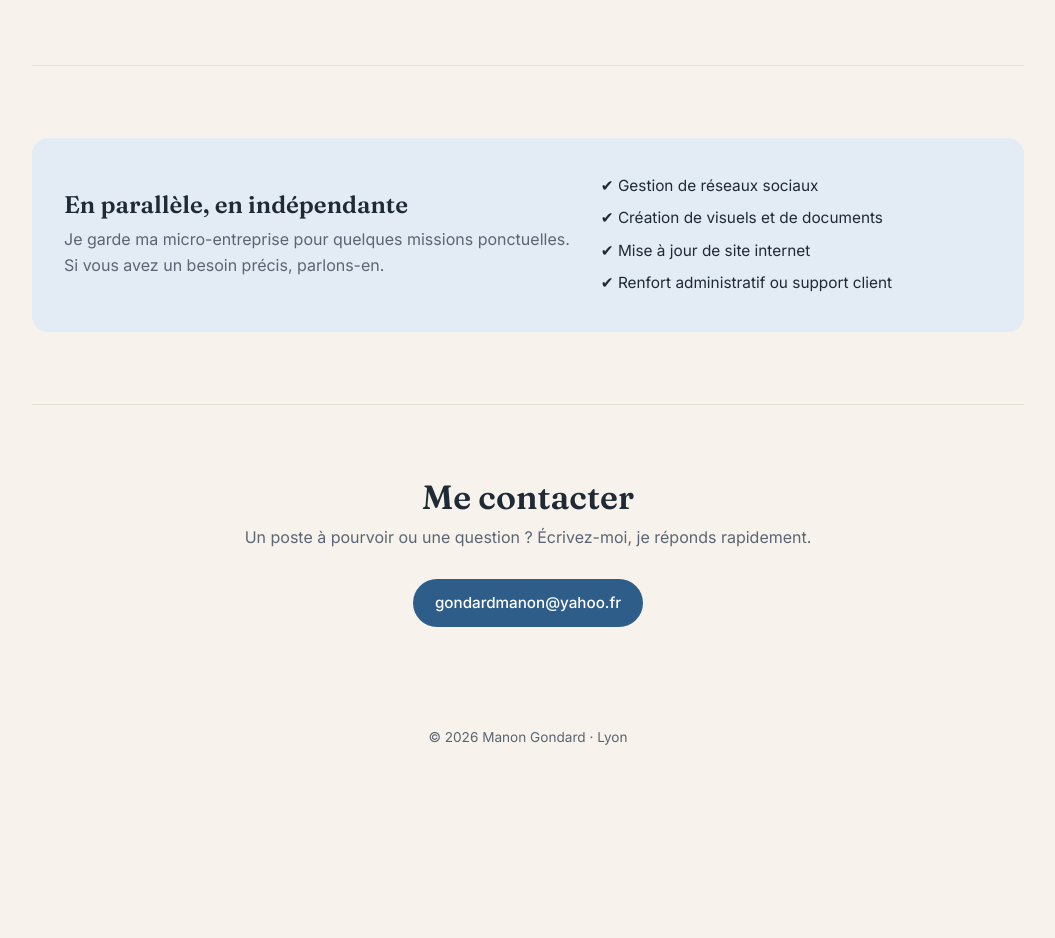
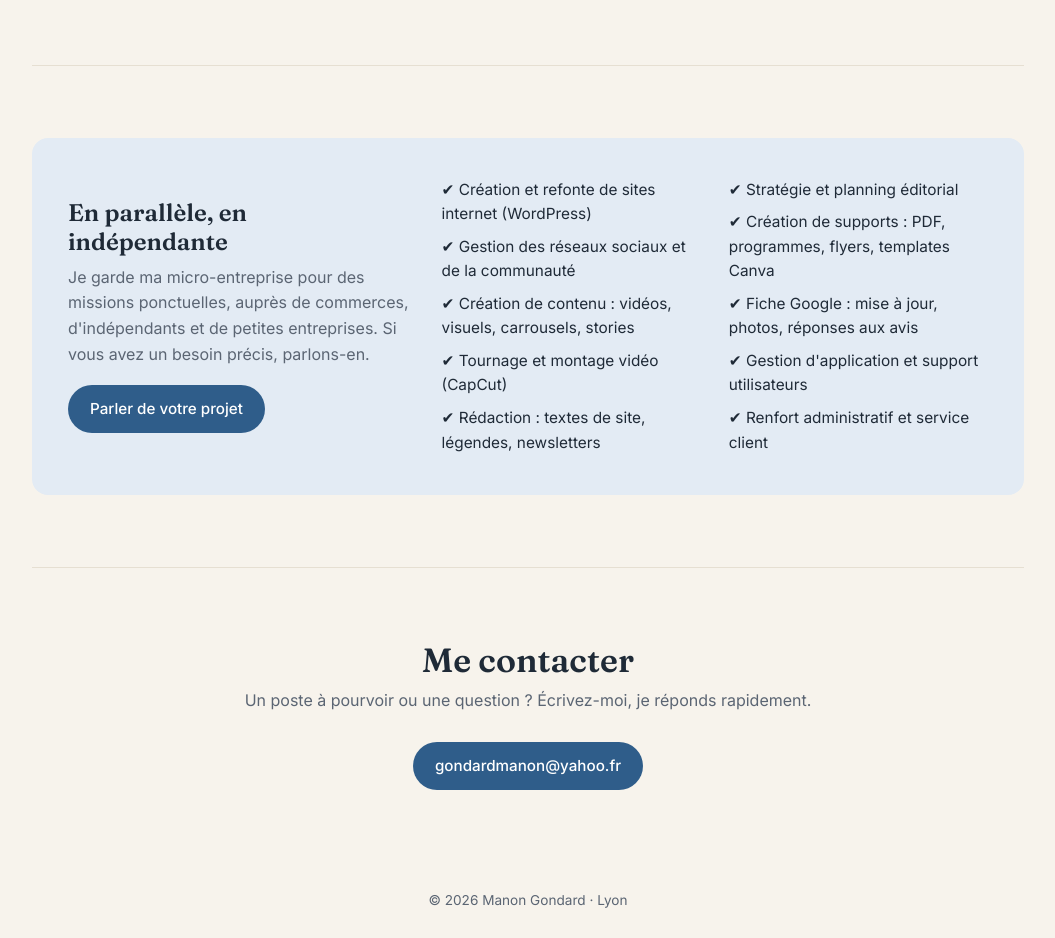
Before and after one commit to manongondard/manongondard.github.io, a plain HTML site: page index.html in a window 1280 px wide. Shown: the part 3520-4458 px from the top of the page, without its empty margins (112-1167 px from the left). Before the commit the page ends 4309 px from the top, so only its background shows below. Drawn offline with Linux system fonts and the light colour scheme.

Commit message:
Section indépendante : liste complète des services
Co-Authored-By: Claude Opus 5.5 <noreply@anthropic.com>
Claude-Session: https://claude.ai/code/session_01KW5oHxSixNGfR2HUA6M3hk

```diff
--- a/index.html
+++ b/index.html
@@ -97,7 +97,10 @@
   .tools .chip{font-size:.92rem;padding:7px 14px;background:var(--card)}
 
   /* Freelance */
-  .freelance{background:var(--accent-soft);border-radius:var(--radius);padding:32px;display:grid;grid-template-columns:1.3fr 1fr;gap:28px;align-items:center}
+  .freelance{background:var(--accent-soft);border-radius:var(--radius);padding:36px;display:grid;grid-template-columns:1fr 1.6fr;gap:32px;align-items:center}
+  .services{columns:2;column-gap:28px}
+  .services li{break-inside:avoid}
+  @media(max-width:760px){.services{columns:1}}
   .freelance h2{font-size:1.5rem}
   .freelance p{color:var(--muted)}
   .freelance ul{list-style:none}
@@ -314,13 +317,20 @@
     <div class="freelance">
       <div>
         <h2>En parallèle, en indépendante</h2>
-        <p>Je garde ma micro-entreprise pour quelques missions ponctuelles. Si vous avez un besoin précis, parlons-en.</p>
+        <p>Je garde ma micro-entreprise pour des missions ponctuelles, auprès de commerces, d'indépendants et de petites entreprises. Si vous avez un besoin précis, parlons-en.</p>
+        <a href="#contact" class="btn btn-main" style="margin-top:18px">Parler de votre projet</a>
       </div>
-      <ul>
-        <li>✔︎ Gestion de réseaux sociaux</li>
-        <li>✔︎ Création de visuels et de documents</li>
-        <li>✔︎ Mise à jour de site internet</li>
-        <li>✔︎ Renfort administratif ou support client</li>
+      <ul class="services">
+        <li>✔︎ Création et refonte de sites internet (WordPress)</li>
+        <li>✔︎ Gestion des réseaux sociaux et de la communauté</li>
+        <li>✔︎ Création de contenu : vidéos, visuels, carrousels, stories</li>
+        <li>✔︎ Tournage et montage vidéo (CapCut)</li>
+        <li>✔︎ Rédaction : textes de site, légendes, newsletters</li>
+        <li>✔︎ Stratégie et planning éditorial</li>
+        <li>✔︎ Création de supports : PDF, programmes, flyers, templates Canva</li>
+        <li>✔︎ Fiche Google : mise à jour, photos, réponses aux avis</li>
+        <li>✔︎ Gestion d'application et support utilisateurs</li>
+        <li>✔︎ Renfort administratif et service client</li>
       </ul>
     </div>
   </section>
```
